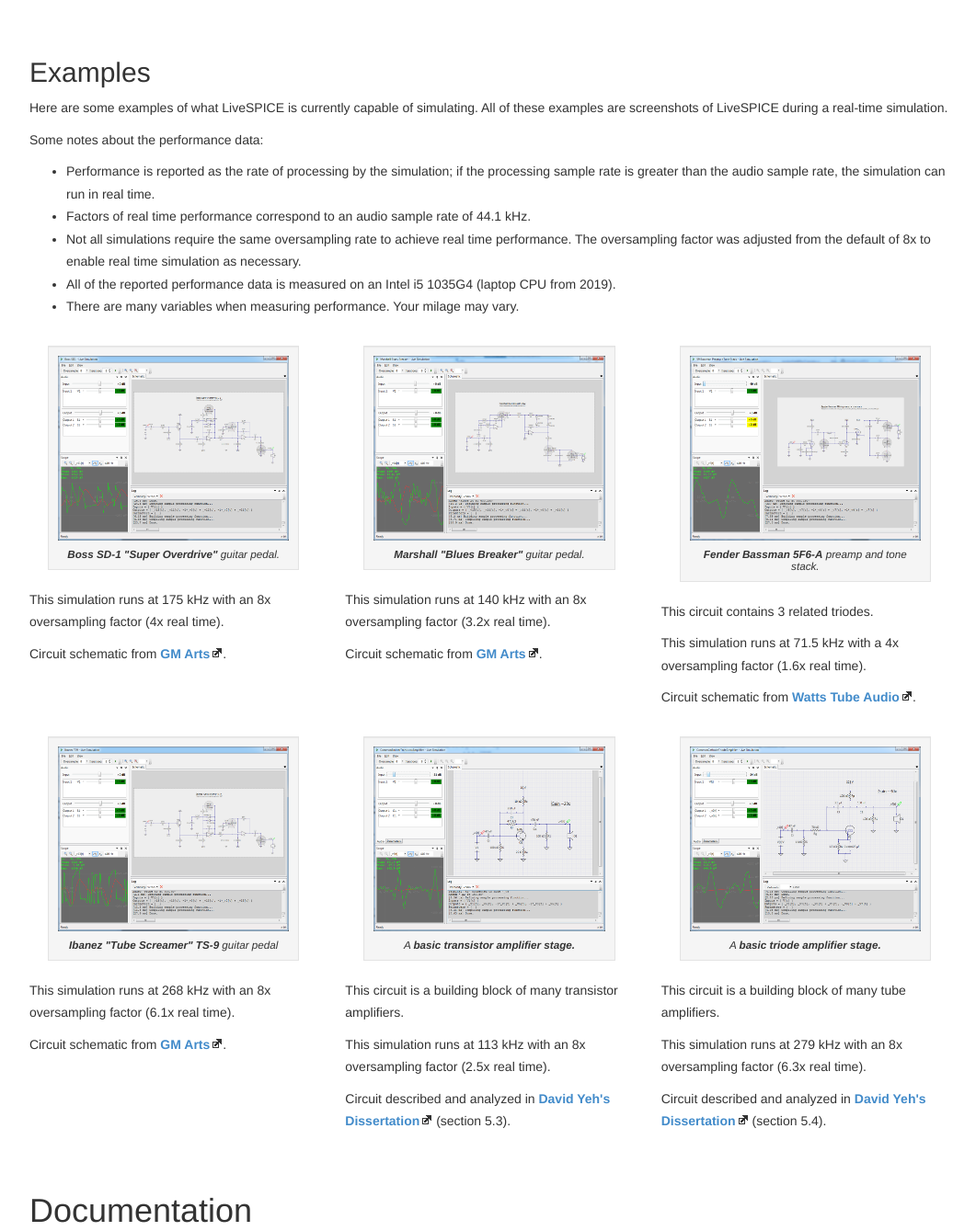
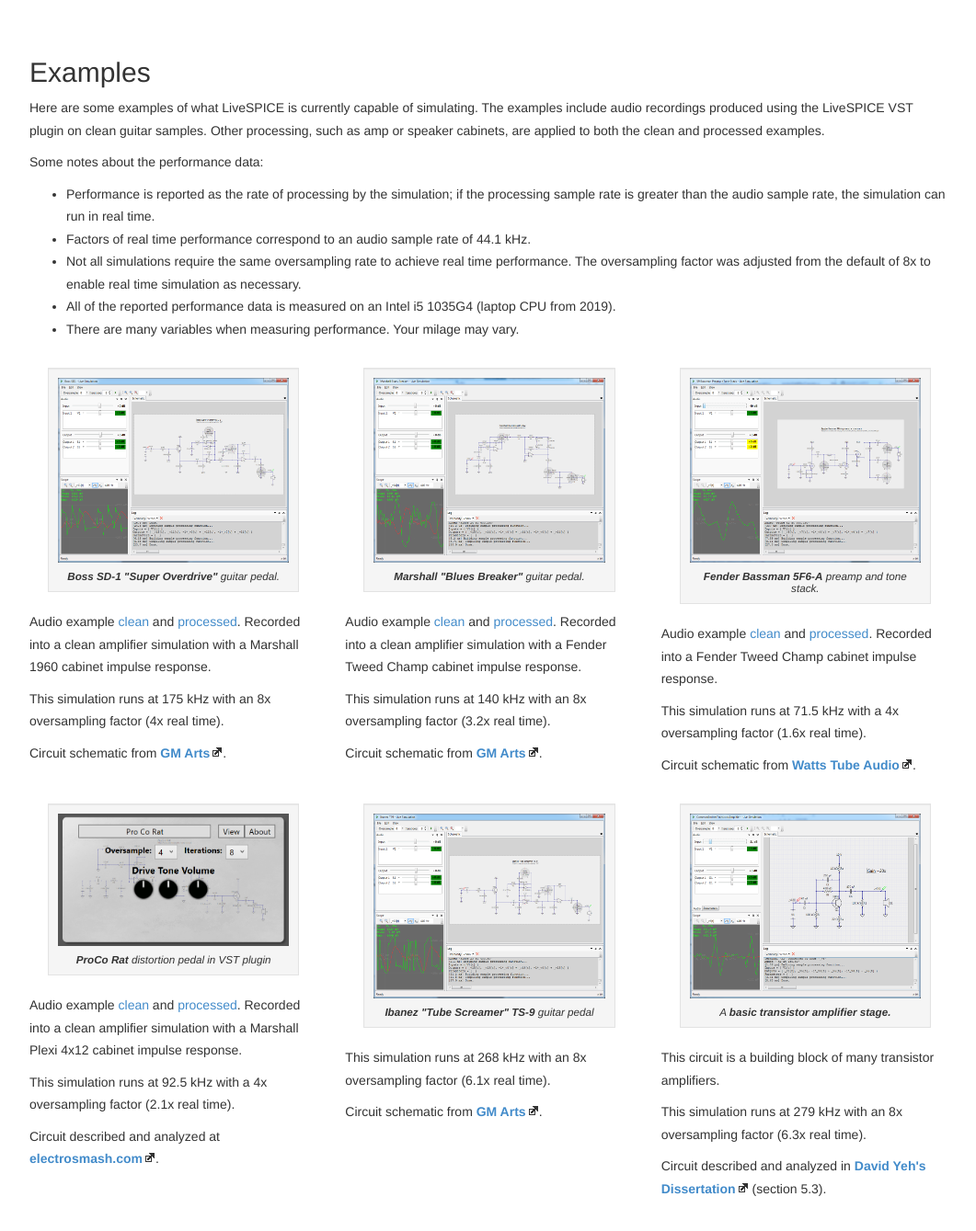
Before and after one commit to dsharlet/livespice.org, a plain HTML site: page index.html in a window 1280 px wide. Shown: the part 2281-3620 px from the top of the page at 92% size, without its empty margins (108-1169 px from the left). Drawn offline with nearby package versions, Linux system fonts and the light colour scheme.

Commit message:
Add Rat example and link to wav file examples.

```diff
--- a/index.html
+++ b/index.html
@@ -171,7 +171,7 @@
                             are easily mistaken for a torture device. If you feel that way about LiveSPICE, I'd love to know how it can be
                             improved!</li>
                         <li><strong><a target="_blank" href="https://en.wikipedia.org/wiki/Virtual_Studio_Technology">VST plugin</a></strong>
-                            enables loading your circuits as part of a larger DAW workflow.</li>
+                            enables using your circuits as part of a larger DAW workflow.</li>
                         <li>Small but growing <strong>library of component and part models</strong>, including op-amps, transistors,
                             vacuum tubes, transformers, and more. Custom components can easily be added by simply saving them in the library.</li>
                         <li>Support for a subset of <strong>SPICE model types</strong> (D, NPN, PNP, NJF, PJF) enables utilization of existing SPICE component libraries.</li>
@@ -193,8 +193,9 @@
 
                 <section id="examples">
                     <h2>Examples</h2>
-                    <p>Here are some examples of what LiveSPICE is currently capable of simulating. All of these examples are screenshots of LiveSPICE
-                        during a real-time simulation.</p>
+                    <p>Here are some examples of what LiveSPICE is currently capable of simulating. The examples include audio recordings produced using the
+                        LiveSPICE VST plugin on clean guitar samples. Other processing, such as amp or speaker cabinets, are applied to both the clean and
+                        processed examples.</p>
 
                     <p>Some notes about the performance data:</p>
                     <ul>
@@ -213,6 +214,8 @@
                                 <img src="img/bosssd1.png" alt="Boss SD-1 Super Overdrive guitar pedal."></a>
                                 <p><strong>Boss SD-1 "Super Overdrive"</strong> guitar pedal.</p>
                             </div>
+                            <p>Audio example <a href="wav/BossSD1Clean.wav">clean</a> and <a href="wav/BossSD1.wav">processed</a>.
+                                Recorded into a clean amplifier simulation with a Marshall 1960 cabinet impulse response.</p>
                             <p>This simulation runs at 175 kHz with an 8x oversampling factor (4x real time).</p>
                             <p>Circuit schematic from <a target="_blank" href="http://www.gmarts.org/index.php?go=217">GM Arts</a>.</p>
                         </div>
@@ -221,6 +224,8 @@
                                 <img src="img/marshallbluesbreaker.png" alt="Marshall Blues Breaker guitar pedal."></a>
                                 <p><strong>Marshall "Blues Breaker"</strong> guitar pedal.</p>
                             </div>
+                            <p>Audio example <a href="wav/MarshallBluesBreakerClean.wav">clean</a> and <a href="wav/MarshallBluesBreaker.wav">processed</a>.
+                                Recorded into a clean amplifier simulation with a Fender Tweed Champ cabinet impulse response.</p>
                             <p>This simulation runs at 140 kHz with an 8x oversampling factor (3.2x real time).</p>
                             <p>Circuit schematic from <a target="_blank" href="http://www.gmarts.org/index.php?go=217">GM Arts</a>.</p>
                         </div>
@@ -229,9 +234,20 @@
                                 <img src="img/bassmanpreamp.png" alt="Fender Bassman 5F6-A preamp."></a>
                                 <p><strong>Fender Bassman 5F6-A</strong> preamp and tone stack.</p>
                             </div>
-                            <p>This circuit contains 3 related triodes.</p>
+                            <p>Audio example <a href="wav/BassmanClean.wav">clean</a> and <a href="wav/Bassman.wav">processed</a>.
+                                Recorded into a Fender Tweed Champ cabinet impulse response.</p>
                             <p>This simulation runs at 71.5 kHz with a 4x oversampling factor (1.6x real time).</p>
                             <p>Circuit schematic from <a target="_blank" href="http://www.turretboards.com/guitar_amplifier_builders_info_schematics_library.htm">Watts Tube Audio</a>.</p>
+                        </div>
+                        <div class="col-md-4">
+                            <div class="well captionbox"><a data-lightbox="examples" href="img/ratvst.png" title="Pro Co Rat distortion pedal in VST plugin.">
+                                <img src="img/ratvst.png" alt="ProCo Rat distortion pedal in VST plugin."></a>
+                                <p><strong>ProCo Rat</strong> distortion pedal in VST plugin</p>
+                            </div>
+                            <p>Audio example <a href="wav/RatClean.wav">clean</a> and <a href="wav/Rat.wav">processed</a>.
+                                Recorded into a clean amplifier simulation with a Marshall Plexi 4x12 cabinet impulse response.</p>
+                            <p>This simulation runs at 92.5 kHz with a 4x oversampling factor (2.1x real time).</p>
+                            <p>Circuit described and analyzed at <a target="_blank" href="https://www.electrosmash.com/proco-rat">electrosmash.com</a>.</p>
                         </div>
                         <div class="col-md-4">
                             <div class="well captionbox"><a data-lightbox="examples" href="img/ibaneztubescreamer.png" title="Ibanez Tube Screamer guitar pedal.">
@@ -247,17 +263,8 @@
                                 <p>A <strong>basic transistor amplifier stage.</strong></p>
                             </div>
                             <p>This circuit is a building block of many transistor amplifiers.</p>
-                            <p>This simulation runs at 113 kHz with an 8x oversampling factor (2.5x real time).</p>
+                            <p>This simulation runs at 279 kHz with an 8x oversampling factor (6.3x real time).</p>
                             <p>Circuit described and analyzed in <a target="_blank" href="https://ccrma.stanford.edu/~dtyeh/papers/pubs.html">David Yeh's Dissertation</a> (section 5.3).</p>
-                        </div>
-                        <div class="col-md-4">
-                            <div class="well captionbox"><a data-lightbox="examples" href="img/commoncathodetriodeamp.png" title="Basic common cathode triode amplifier.">
-                                <img src="img/commoncathodetriodeamp.png" alt="Basic common cathode triode amplifier."></a>
-                                <p>A <strong>basic triode amplifier stage.</strong></p>
-                            </div>
-                            <p>This circuit is a building block of many tube amplifiers.</p>
-                            <p>This simulation runs at 279 kHz with an 8x oversampling factor (6.3x real time).</p>
-                            <p>Circuit described and analyzed in <a target="_blank" href="https://ccrma.stanford.edu/~dtyeh/papers/pubs.html">David Yeh's Dissertation</a> (section 5.4).</p>
                         </div>
                     </div>
                 </section>
```
Also changed, not shown: img/ratvst.png (added).
